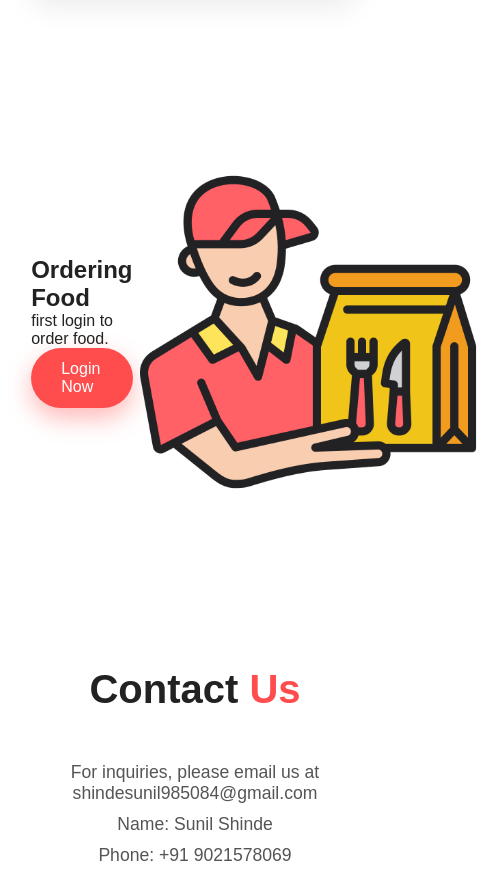
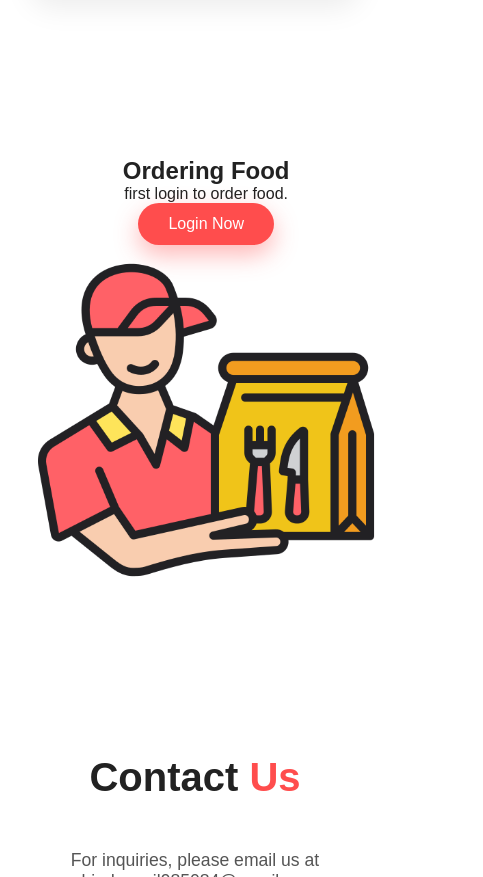
Before and after one commit to Sunil6610/food-delevary, a plain HTML site: page index.html in a window 390 px wide. Shown: the part 1739-2616 px from the top of the page, 483 px wide, since content can reach past the window. Drawn offline with Linux system fonts and the light colour scheme.

Commit message:
Update index.html

```diff
--- a/index.html
+++ b/index.html
@@ -250,7 +250,7 @@
         @media(max-width:900px) {
 
             .hero,
-            .app {
+            .login-section {
                 grid-template-columns: 1fr;
                 text-align: center
             }
```
